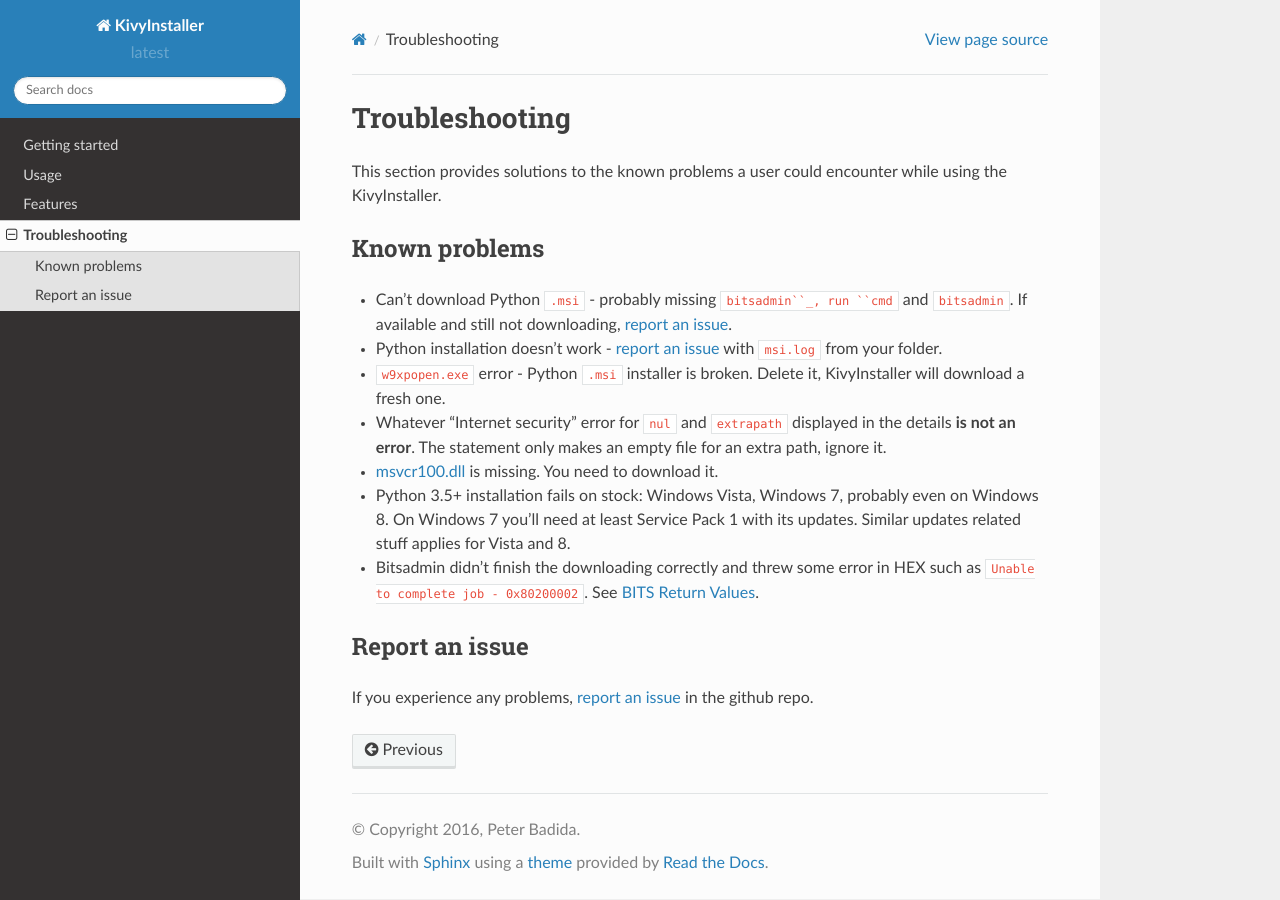
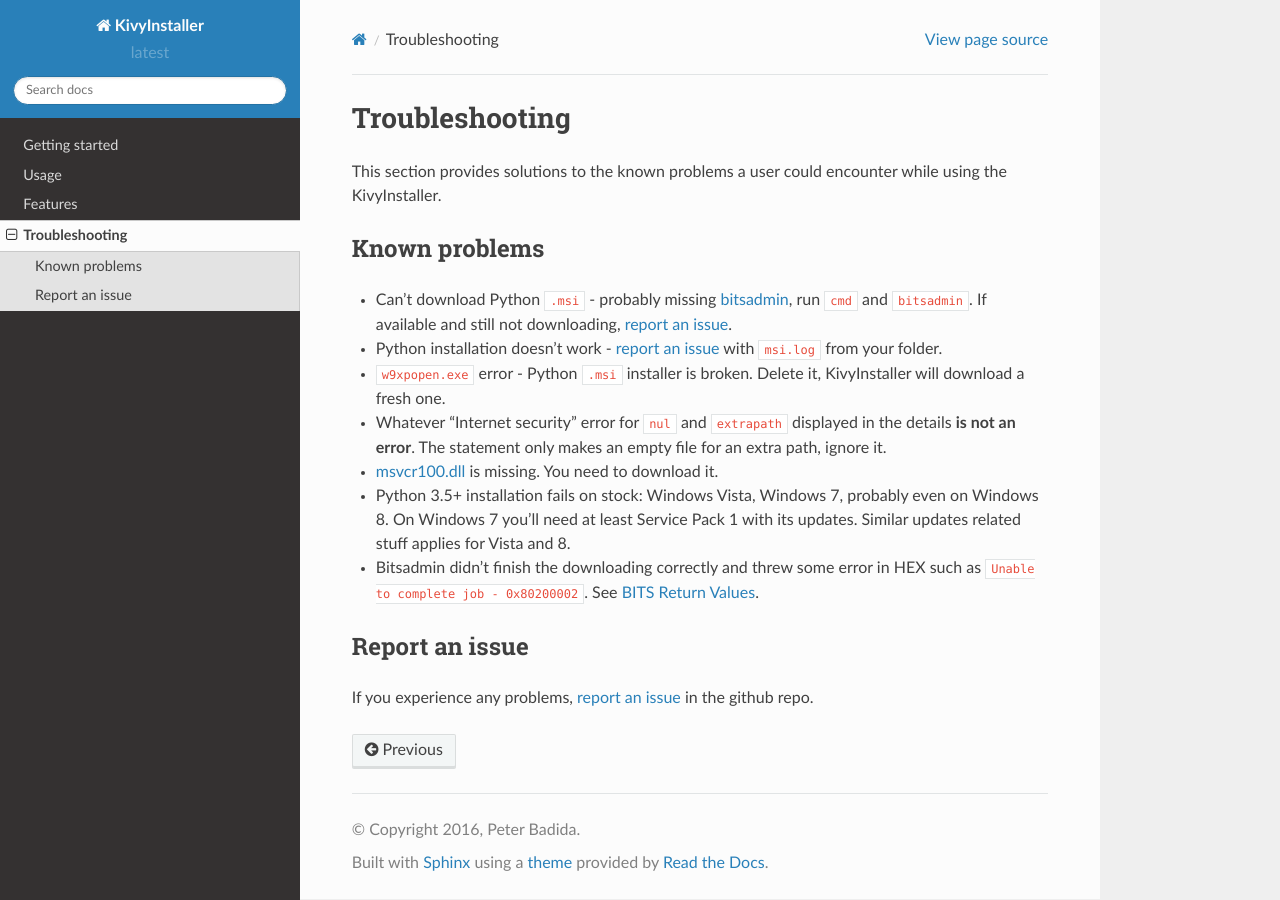
Before and after one commit to KeyWeeUsr/KivyInstaller, a Sphinx documentation site: the page built from docs/source/troubleshooting.rst, in a window 1280 px wide. Built offline with Sphinx 7.4.7 and the Read the Docs theme 2.0.0, drawn with Linux system fonts in a browser that asks for light colours.

```diff
--- a/docs/source/troubleshooting.rst
+++ b/docs/source/troubleshooting.rst
@@ -7,7 +7,7 @@ while using the KivyInstaller.
 Known problems
 --------------
 
-- Can't download Python ``.msi`` - probably missing ``bitsadmin``_, run ``cmd``
+- Can't download Python ``.msi`` - probably missing bitsadmin_, run ``cmd``
   and ``bitsadmin``. If available and still not downloading, |iss|_.
 
 - Python installation doesn't work - |iss|_ with ``msi.log`` from your folder.
```
